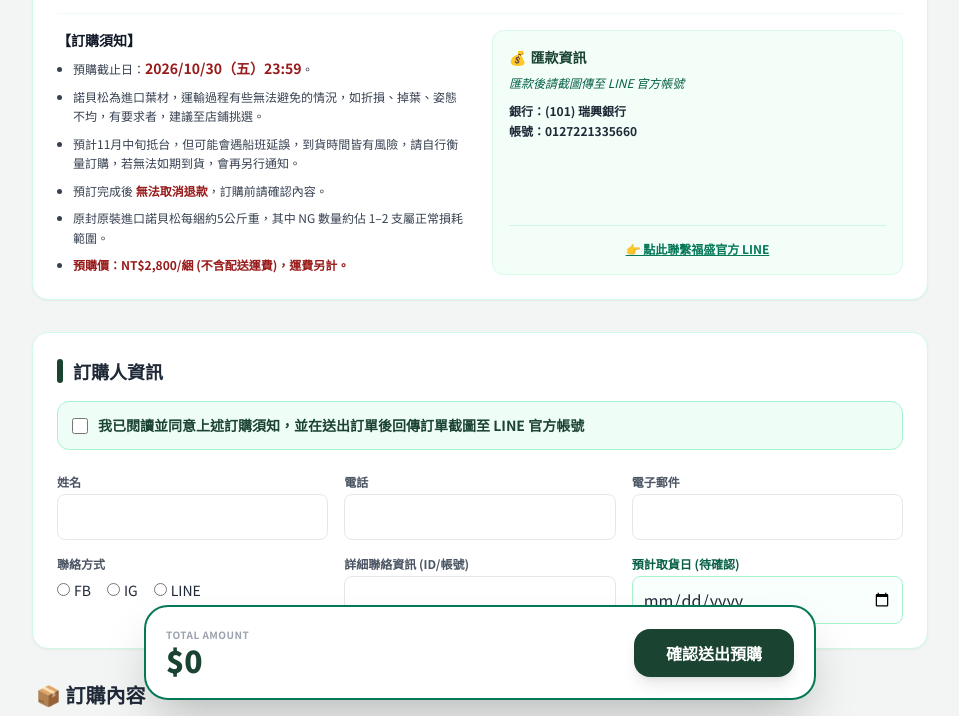
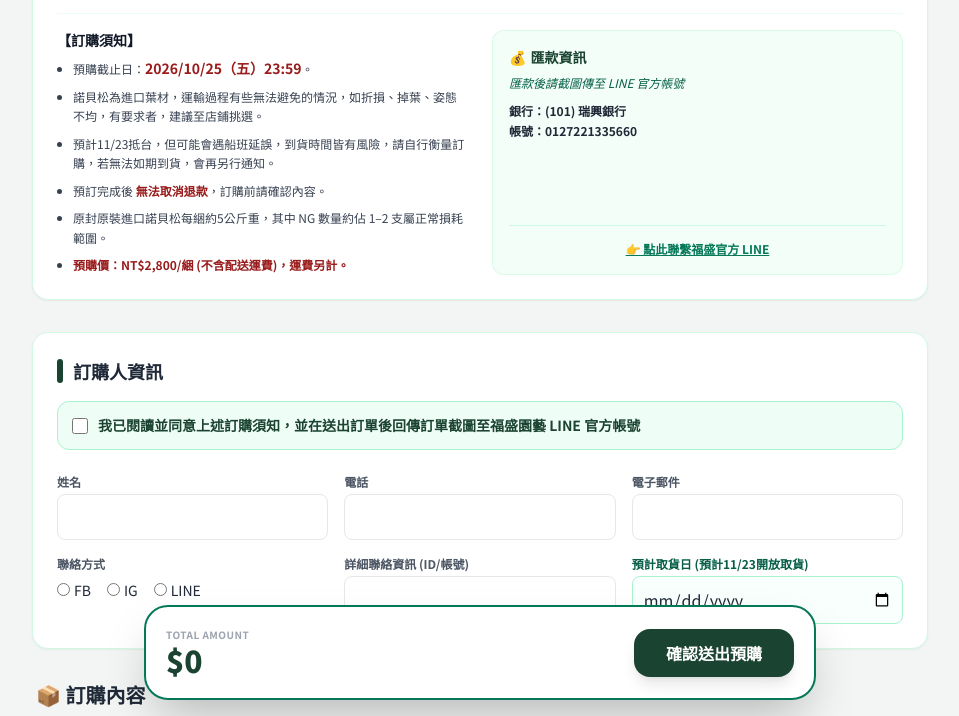
Before and after one commit to fushengcho0701-ctrl/2026xmas, a plain HTML site: page index.html in a window 1280 px wide. Shown: the part 84-800 px from the top of the page, without its empty margins (160-1119 px from the left). Drawn offline with nearby package versions, Linux system fonts and the light colour scheme; no server answers.

Commit message:
Update index.html

```diff
--- a/index.html
+++ b/index.html
@@ -31,9 +31,9 @@
                 <div>
                     <p class="font-bold text-gray-900 mb-2">【訂購須知】</p>
                     <ul class="list-disc ml-4 space-y-2 text-xs leading-relaxed text-gray-700">
-                        <li>預購截止日：<strong class="text-red-800 font-bold text-sm">2026/10/30（五）23:59</strong>。</li>
+                        <li>預購截止日：<strong class="text-red-800 font-bold text-sm">2026/10/25（五）23:59</strong>。</li>
                         <li>諾貝松為進口葉材，運輸過程有些無法避免的情況，如折損、掉葉、姿態不均，有要求者，建議至店鋪挑選。</li>
-                        <li>預計11月中旬抵台，但可能會遇船班延誤，到貨時間皆有風險，請自行衡量訂購，若無法如期到貨，會再另行通知。</li>
+                        <li>預計11/23抵台，但可能會遇船班延誤，到貨時間皆有風險，請自行衡量訂購，若無法如期到貨，會再另行通知。</li>
                         <li>預訂完成後 <strong class="text-red-800 font-bold">無法取消退款</strong>，訂購前請確認內容。</li>
                         <li>原封原裝進口諾貝松每綑約5公斤重，其中 NG 數量約佔 1–2 支屬正常損耗範圍。</li>
                         <li><strong class="text-red-800 font-bold">預購價：NT$2,800/綑 (不含配送運費)，運費另計。</strong></li>
@@ -66,7 +66,7 @@
                     <div class="md:col-span-3 mb-2">
                         <label class="flex items-start space-x-2.5 p-3.5 bg-emerald-50/80 rounded-xl cursor-pointer border border-emerald-200 hover:bg-emerald-100/60 transition">
                             <input type="checkbox" id="terms" class="w-4 h-4 accent-emerald-700 mt-0.5" required>
-                            <span class="text-sm font-bold text-xmas-green leading-snug">我已閱讀並同意上述訂購須知，並在送出訂單後回傳訂單截圖至 LINE 官方帳號</span>
+                            <span class="text-sm font-bold text-xmas-green leading-snug">我已閱讀並同意上述訂購須知，並在送出訂單後回傳訂單截圖至福盛園藝 LINE 官方帳號</span>
                         </label>
                     </div>
                     <div>
@@ -94,7 +94,7 @@
                         <input type="text" name="contactDetail" class="w-full border-gray-200 border p-2.5 rounded-lg outline-none focus-xmas-green transition" required>
                     </div>
                     <div>
-                        <label class="block text-xs font-bold text-emerald-800 mb-1">預計取貨日 (待確認)</label>
+                        <label class="block text-xs font-bold text-emerald-800 mb-1">預計取貨日 (預計11/23開放取貨)</label>
                         <input type="date" name="pickupDate" class="w-full border-emerald-200 border p-2.5 rounded-lg outline-none focus-xmas-green transition bg-emerald-50/30" required>
                     </div>
                 </div>
```
